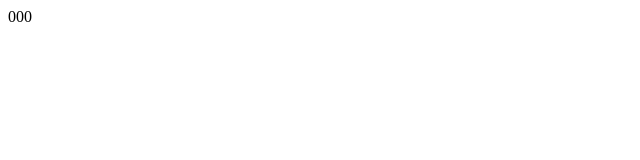
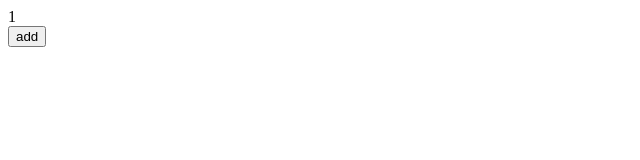
Before and after one commit to hyjqq124/shop-admin, a Vue app: page / in a window 1280 px wide. Shown: the top 160 px of the page, without its empty margins (0-640 px from the left). Built offline with nearby package versions, Linux system fonts and the light colour scheme.

Commit message:
测试store

```diff
--- a/package.json
+++ b/package.json
@@ -10,6 +10,7 @@
     "prepare": "husky install"
   },
   "dependencies": {
+    "pinia": "^2.0.11",
     "vue": "^3.2.25",
     "vue-router": "^4.0.13"
   },
--- a/src/main.js
+++ b/src/main.js
@@ -1,8 +1,10 @@
 import { createApp } from 'vue'
 import App from './App.vue'
 import { Router } from './router'
+import { createPinia } from 'pinia'
 
 const app = createApp(App)
 
+app.use(createPinia())
 app.use(Router)
 app.mount('#app')
--- /dev/null
+++ b/src/store/index.js
@@ -0,0 +1,17 @@
+import { defineStore } from 'pinia'
+
+export const useStore = defineStore('main', {
+  state: () => {
+    return {
+      count: 1
+    }
+  },
+  getters: {
+
+  },
+  actions: {
+    addCount () {
+      this.count++
+    }
+  }
+})
--- a/src/views/Home.vue
+++ b/src/views/Home.vue
@@ -1,11 +1,18 @@
 <script setup>
-// This starter template is using Vue 3 <script setup> SFCs
-// Check out https://v3.vuejs.org/api/sfc-script-setup.html#sfc-script-setup
-// import HelloWorld from './components/HelloWorld.vue'
+import { useStore } from '@/store/index.js'
+
+const store = useStore()
+
+const addCount = () => {
+  store.addCount()
+}
 </script>
 
 <template>
-  <div>000</div>
+  <div>{{ store.count }}</div>
+  <button @click="addCount">
+    add
+  </button>
 </template>
 
 <style scoped>
```
Also changed, not shown: 1 other file (tests, documents, lock files or other folders).
